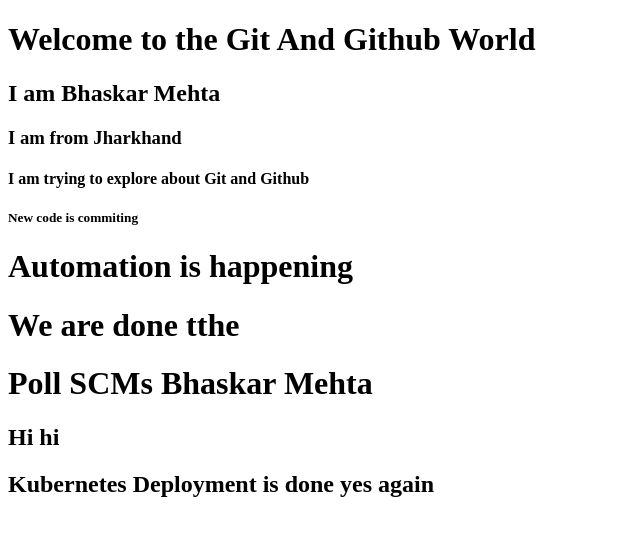
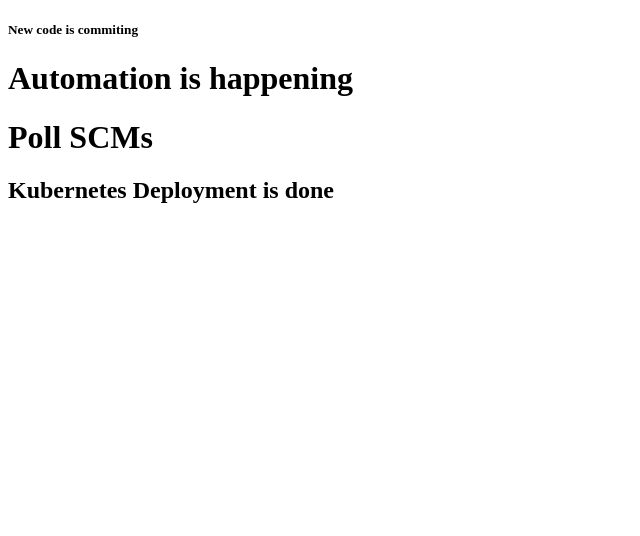
Before and after one commit to bhaskarmehta/AngularProjectDeployment, an Angular app: page / in a window 1280 px wide. Shown: the top 536 px of the page, without its empty margins (0-640 px from the left). Built offline with nearby package versions, Linux system fonts and the light colour scheme.

Commit message:
Update app.component.html

```diff
--- a/src/app/app.component.html
+++ b/src/app/app.component.html
@@ -1,10 +1,7 @@
-<h1>Welcome to the Git And Github World</h1>
-<h2>I am Bhaskar Mehta</h2>
-<h3>I am from Jharkhand</h3>
-<h4>I am trying to explore about Git and Github</h4>
+
 <h5> New code is commiting </h5>
 <h1> Automation is happening  </h1>
-<h1> We are done tthe </h1>
-<h1> Poll SCMs Bhaskar Mehta</h1>
-<h2> Hi hi </h2>
-<h2> Kubernetes Deployment is done yes again </h2>
+
+<h1> Poll SCMs </h1>
+
+<h2> Kubernetes Deployment is done  </h2>
```
